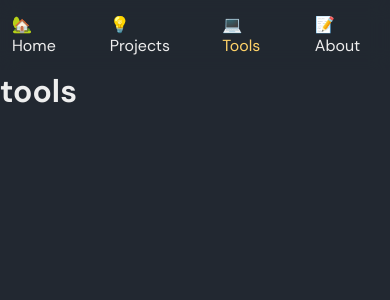
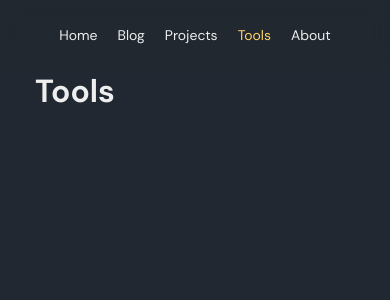
Before and after one commit to Codeon-org/codeon.fr, a Nuxt app: page /tools in a window 390 px wide. Shown: the top 300 px of the page. Built offline with nearby package versions, Linux system fonts and the light colour scheme; what vue-eva-icons would draw is missing.

Commit message:
Feat: Added global media query + added blog page + added dark scroll bar

```diff
--- /dev/null
+++ b/assets/scss/media-query.scss
@@ -0,0 +1,27 @@
+//Large Screen - 993 to 1170 screen size
+@mixin lg-screen{
+   @media only screen and (max-width: 1170px) {
+       @content;
+   }
+}
+
+//Medium Screen - 768 to 992 screen size
+@mixin md-screen{
+   @media only screen and (max-width: 992px) {
+       @content;
+   }
+}
+
+//Medium Screen - 575 to 767 screen size
+@mixin sm-screen{
+   @media only screen and (max-width: 767px) {
+       @content;
+   }
+}
+
+//Medium Screen - below 575 screen size
+@mixin xs-screen{
+   @media only screen and (max-width: 575px) {
+       @content;
+   }
+}
--- a/assets/scss/reset.scss
+++ b/assets/scss/reset.scss
@@ -10,3 +10,7 @@
 body {
    background-color: $dark;
 }
+
+:root {
+   color-scheme: dark;
+ }
--- a/assets/scss/variables.scss
+++ b/assets/scss/variables.scss
@@ -1,9 +1,11 @@
 $dark: #222831;
-$dark-transparent: #2228319f;
+$dark-transparent: #22283186;
 
 $semi-dark: #393E46;
+$semi-dark-transparent: #393e4677;
 
 $accent: #FFD369;
+$accent-transparent: #ffd26910;
 
 $light: #EEEEEE;
 
--- a/components/Navbar.vue
+++ b/components/Navbar.vue
@@ -6,7 +6,7 @@
       :class="{ active: $nuxt.$route.path === link.link }"
       :to="link.link"
     >
-      {{ link.text }}
+      <span class="link-icon">{{ link.icon }}</span> {{ link.text }}
     </nuxt-link>
   </div>
 </template>
@@ -17,19 +17,28 @@ export default {
     return {
       links: [
         {
-          text: "🏡 Home",
+          icon: "🏡",
+          text: "Home",
           link: "/",
         },
         {
-          text: "💡 Projects",
+          icon: "📚",
+          text: "Blog",
+          link: "/blog",
+        },
+        {
+          icon: "💡",
+          text: "Projects",
           link: "/projects",
         },
         {
-          text: "💻 Tools",
+          icon: "💻",
+          text: "Tools",
           link: "/tools",
         },
         {
-          text: "📝 About",
+          icon: "📝",
+          text: "About",
           link: "/about",
         },
       ],
@@ -53,6 +62,10 @@ export default {
   align-items: center;
   column-gap: 12px;
 
+  @include xs-screen {
+    column-gap: 4px;
+  }
+
   & a {
     color: $light;
     text-decoration: none;
@@ -61,14 +74,32 @@ export default {
     border-radius: 6px;
     transition: background-color 0.12s ease-in-out;
 
+    @include xs-screen {
+      font-size: 14px;
+      padding: 6px 8px;
+      border-radius: 4px;
+    }
+
     &:hover {
-      background-color: $semi-dark;
+      background-color: $semi-dark-transparent;
       transition: background-color 0.3s ease-in-out;
+    }
+
+    & span.link-icon {
+      @include sm-screen {
+        display: none;
+      }
     }
   }
 
   & a.active {
     color: $accent;
+    transition: background-color 0.3s ease-in-out;
+
+    &:hover {
+      background-color: $accent-transparent;
+      transition: background-color 0.3s ease-in-out;
+    }
   }
 }
 </style>
--- a/layouts/default.vue
+++ b/layouts/default.vue
@@ -10,5 +10,11 @@
 <style lang="scss" scoped>
 #wrapper {
   padding-top: 70px;
+  padding-left: 35px;
+  padding-right: 35px;
+  width: 100%;
+  max-width: 900px;
+  margin: 0 auto;
+  display: block;
 }
 </style>
--- a/nuxt.config.js
+++ b/nuxt.config.js
@@ -18,7 +18,11 @@ export default {
   },
 
   styleResources: {
-    scss: ["@/assets/scss/variables.scss", "@/assets/scss/fonts.scss"],
+    scss: [
+      "@/assets/scss/variables.scss",
+      "@/assets/scss/fonts.scss",
+      "@/assets/scss/media-query.scss",
+    ],
   },
 
   // Global CSS: https://go.nuxtjs.dev/config-css
--- /dev/null
+++ b/pages/blog.vue
@@ -0,0 +1,9 @@
+<template>
+  <h1>Blog</h1>
+</template>
+
+<script>
+export default {};
+</script>
+
+<style></style>
--- a/pages/index.vue
+++ b/pages/index.vue
@@ -1,71 +1,5 @@
 <template>
-  <div>
-    <h1>
-      Hello
-      <eva-icon name="github-outline" fill="limegreen"></eva-icon>
-    </h1>
-    <p>dskjfhjsfhkshdfsjh</p>
-    <p>dskjfhjsfhkshdfsjh</p>
-    <p>dskjfhjsfhkshdfsjh</p>
-    <p>dskjfhjsfhkshdfsjh</p>
-    <p>dskjfhjsfhkshdfsjh</p>
-    <p>dskjfhjsfhkshdfsjh</p>
-    <p>dskjfhjsfhkshdfsjh</p>
-    <p>dskjfhjsfhkshdfsjh</p>
-    <p>dskjfhjsfhkshdfsjh</p>
-    <p>dskjfhjsfhkshdfsjh</p>
-    <p>dskjfhjsfhkshdfsjh</p>
-    <p>dskjfhjsfhkshdfsjh</p>
-    <p>dskjfhjsfhkshdfsjh</p>
-    <p>dskjfhjsfhkshdfsjh</p>
-    <p>dskjfhjsfhkshdfsjh</p>
-    <p>dskjfhjsfhkshdfsjh</p>
-    <p>dskjfhjsfhkshdfsjh</p>
-    <p>dskjfhjsfhkshdfsjh</p>
-    <p>dskjfhjsfhkshdfsjh</p>
-    <p>dskjfhjsfhkshdfsjh</p>
-    <p>dskjfhjsfhkshdfsjh</p>
-    <p>dskjfhjsfhkshdfsjh</p>
-    <p>dskjfhjsfhkshdfsjh</p>
-    <p>dskjfhjsfhkshdfsjh</p>
-    <p>dskjfhjsfhkshdfsjh</p>
-    <p>dskjfhjsfhkshdfsjh</p>
-    <p>dskjfhjsfhkshdfsjh</p>
-    <p>dskjfhjsfhkshdfsjh</p>
-    <p>dskjfhjsfhkshdfsjh</p>
-    <p>dskjfhjsfhkshdfsjh</p>
-    <p>dskjfhjsfhkshdfsjh</p>
-    <p>dskjfhjsfhkshdfsjh</p>
-    <p>dskjfhjsfhkshdfsjh</p>
-    <p>dskjfhjsfhkshdfsjh</p>
-    <p>dskjfhjsfhkshdfsjh</p>
-    <p>dskjfhjsfhkshdfsjh</p>
-    <p>dskjfhjsfhkshdfsjh</p>
-    <p>dskjfhjsfhkshdfsjh</p>
-    <p>dskjfhjsfhkshdfsjh</p>
-    <p>dskjfhjsfhkshdfsjh</p>
-    <p>dskjfhjsfhkshdfsjh</p>
-    <p>dskjfhjsfhkshdfsjh</p>
-    <p>dskjfhjsfhkshdfsjh</p>
-    <p>dskjfhjsfhkshdfsjh</p>
-    <p>dskjfhjsfhkshdfsjh</p>
-    <p>dskjfhjsfhkshdfsjh</p>
-    <p>dskjfhjsfhkshdfsjh</p>
-    <p>dskjfhjsfhkshdfsjh</p>
-    <p>dskjfhjsfhkshdfsjh</p>
-    <p>dskjfhjsfhkshdfsjh</p>
-    <p>dskjfhjsfhkshdfsjh</p>
-    <p>dskjfhjsfhkshdfsjh</p>
-    <p>dskjfhjsfhkshdfsjh</p>
-    <p>dskjfhjsfhkshdfsjh</p>
-    <p>dskjfhjsfhkshdfsjh</p>
-    <p>dskjfhjsfhkshdfsjh</p>
-    <p>dskjfhjsfhkshdfsjh</p>
-    <p>dskjfhjsfhkshdfsjh</p>
-    <p>dskjfhjsfhkshdfsjh</p>
-    <p>dskjfhjsfhkshdfsjh</p>
-    <p>dskjfhjsfhkshdfsjh</p>
-  </div>
+  <h1>Home</h1>
 </template>
 
 <script>
--- a/pages/tools.vue
+++ b/pages/tools.vue
@@ -1,5 +1,5 @@
 <template>
-  <h1>tools</h1>
+  <h1>Tools</h1>
 </template>
 
 <script>
```
